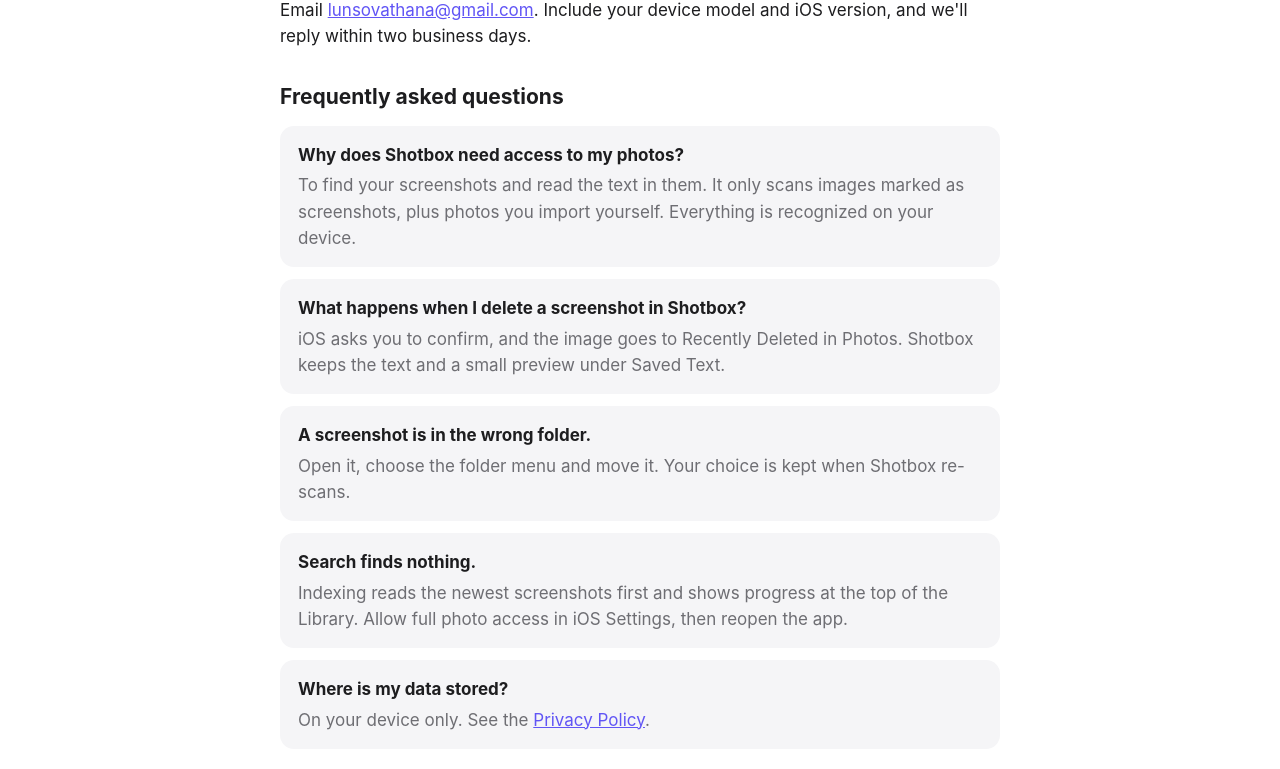
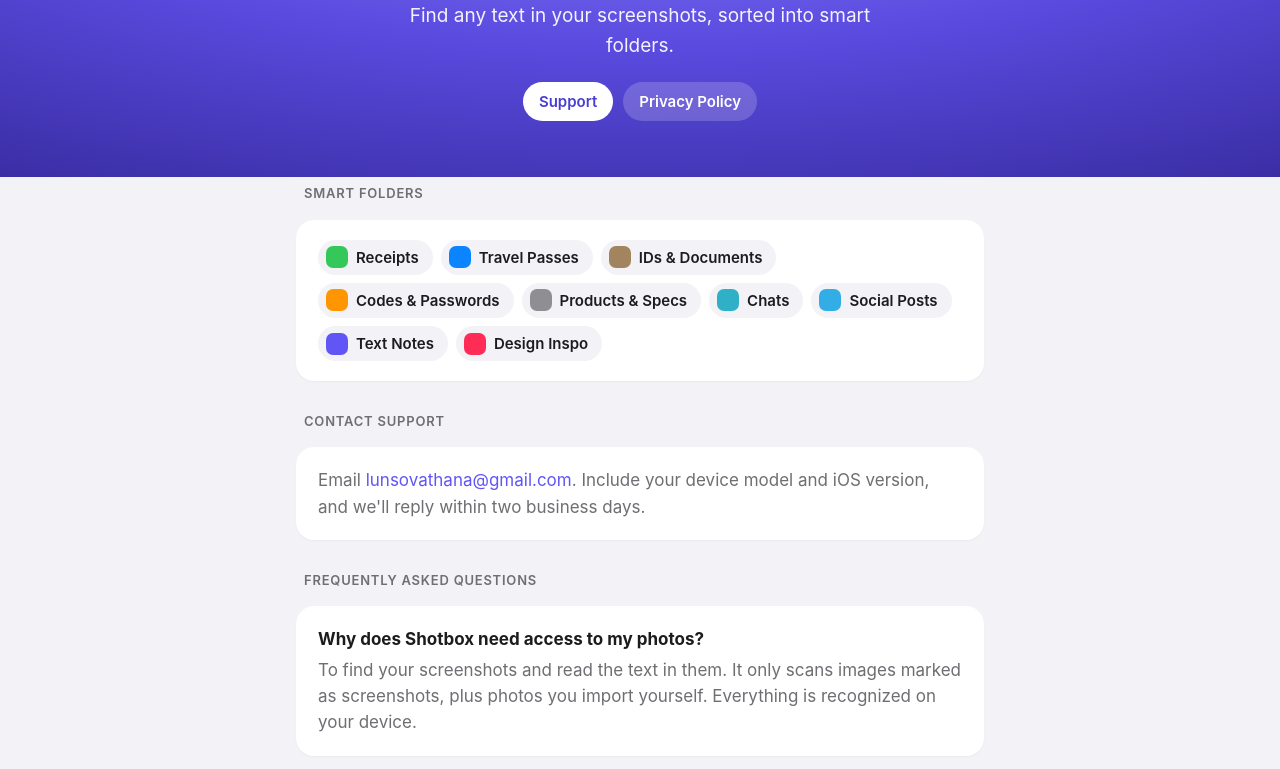
Before and after one commit to sovathanalun/shotbox, a plain HTML site: page index.html in a window 1280 px wide. Shown: the part 229-998 px from the top of the page. Drawn offline with Linux system fonts and the light colour scheme.

Commit message:
Restyle support and privacy pages to match the app theme
Co-Authored-By: Claude Sonnet 5.5 <noreply@anthropic.com>

```diff
--- a/index.html
+++ b/index.html
@@ -3,32 +3,34 @@
 <head>
 <meta charset="utf-8">
 <meta name="viewport" content="width=device-width, initial-scale=1">
+<meta name="theme-color" content="#5b4be0">
+<link rel="icon" href="icon.png">
+<link rel="stylesheet" href="style.css">
 <title>Shotbox – Support</title>
-<style>
-  :root { --text:#1d1d1f; --muted:#6e6e73; --bg:#fff; --accent:#6155f5; --card:#f5f5f7; }
-  @media (prefers-color-scheme: dark) { :root { --text:#f5f5f7; --muted:#a1a1a6; --bg:#000; --accent:#8a80ff; --card:#1c1c1e; } }
-  body { margin:0; background:var(--bg); color:var(--text); font:17px/1.55 -apple-system, BlinkMacSystemFont, "Segoe UI", Roboto, sans-serif; }
-  main { max-width:720px; margin:0 auto; padding:48px 20px 80px; }
-  h1 { font-size:34px; margin:0 0 4px; } h2 { font-size:21px; margin:32px 0 8px; }
-  .muted { color:var(--muted); } a { color:var(--accent); }
-  .card { background:var(--card); border-radius:14px; padding:16px 18px; margin:12px 0; }
-  .card h3 { margin:0 0 4px; font-size:17px; } .card p { margin:0; color:var(--muted); }
-</style>
 </head>
 <body>
+<header class="hero">
+<img src="icon.png" alt="Shotbox app icon">
+<h1>Shotbox</h1>
+<p>Find any text in your screenshots, sorted into smart folders.</p>
+<nav><a class="on" href="./">Support</a><a href="privacy-policy.html">Privacy Policy</a></nav>
+</header>
 <main>
-<h1>Shotbox</h1>
-<p class="muted">Find any text in your screenshots, sorted into smart folders.</p>
+<h2>Smart folders</h2>
+<div class="panel"><div class="folders">
+<span><i style="background:#34c759"></i>Receipts</span><span><i style="background:#0a84ff"></i>Travel Passes</span><span><i style="background:#a2845e"></i>IDs &amp; Documents</span><span><i style="background:#ff9500"></i>Codes &amp; Passwords</span><span><i style="background:#8e8e93"></i>Products &amp; Specs</span><span><i style="background:#30b0c7"></i>Chats</span><span><i style="background:#32ade6"></i>Social Posts</span><span><i style="background:#6155f5"></i>Text Notes</span><span><i style="background:#ff2d55"></i>Design Inspo</span>
+</div></div>
 
 <h2>Contact support</h2>
-<p>Email <a href="mailto:lunsovathana@gmail.com?subject=Shotbox%20Support">lunsovathana@gmail.com</a>. Include your device model and iOS version, and we'll reply within two business days.</p>
+<div class="panel"><p>Email <a href="mailto:lunsovathana@gmail.com?subject=Shotbox%20Support">lunsovathana@gmail.com</a>. Include your device model and iOS version, and we'll reply within two business days.</p></div>
 
 <h2>Frequently asked questions</h2>
-<div class="card"><h3>Why does Shotbox need access to my photos?</h3><p>To find your screenshots and read the text in them. It only scans images marked as screenshots, plus photos you import yourself. Everything is recognized on your device.</p></div>
-<div class="card"><h3>What happens when I delete a screenshot in Shotbox?</h3><p>iOS asks you to confirm, and the image goes to Recently Deleted in Photos. Shotbox keeps the text and a small preview under Saved Text.</p></div>
-<div class="card"><h3>A screenshot is in the wrong folder.</h3><p>Open it, choose the folder menu and move it. Your choice is kept when Shotbox re-scans.</p></div>
-<div class="card"><h3>Search finds nothing.</h3><p>Indexing reads the newest screenshots first and shows progress at the top of the Library. Allow full photo access in iOS Settings, then reopen the app.</p></div>
-<div class="card"><h3>Where is my data stored?</h3><p>On your device only. See the <a href="privacy-policy.html">Privacy Policy</a>.</p></div>
+<div class="panel"><h3>Why does Shotbox need access to my photos?</h3><p>To find your screenshots and read the text in them. It only scans images marked as screenshots, plus photos you import yourself. Everything is recognized on your device.</p></div>
+<div class="panel"><h3>What happens when I delete a screenshot in Shotbox?</h3><p>iOS asks you to confirm, and the image goes to Recently Deleted in Photos. Shotbox keeps the text and a small preview under Saved Text.</p></div>
+<div class="panel"><h3>A screenshot is in the wrong folder.</h3><p>Open it, choose the folder menu and move it. Your choice is kept when Shotbox re-scans.</p></div>
+<div class="panel"><h3>Search finds nothing.</h3><p>Indexing reads the newest screenshots first and shows progress at the top of the Library. Allow full photo access in iOS Settings, then reopen the app.</p></div>
+<div class="panel"><h3>Where is my data stored?</h3><p>On your device only. See the <a href="privacy-policy.html">Privacy Policy</a>.</p></div>
 </main>
+<footer>© 2026 Lun Sovathana</footer>
 </body>
 </html>
--- /dev/null
+++ b/style.css
@@ -0,0 +1,27 @@
+/* Shotbox site: mirrors the app (indigo accent, grouped-list background, rounded white cards). */
+:root{--accent:#6155f5;--accent2:#8a80ff;--text:#1c1c1e;--muted:#6e6e73;--bg:#f2f2f7;--card:#fff;--line:#e5e5ea;
+  --hero1:#9d94ff;--hero2:#5b4be0;--hero3:#2a1f86}
+@media (prefers-color-scheme:dark){:root{--accent:#8a80ff;--accent2:#6155f5;--text:#f5f5f7;--muted:#a1a1a6;--bg:#000;--card:#1c1c1e;--line:#2c2c2e}}
+*{box-sizing:border-box}
+body{margin:0;background:var(--bg);color:var(--text);font:17px/1.55 -apple-system,BlinkMacSystemFont,"SF Pro Text","Segoe UI",Roboto,sans-serif}
+a{color:var(--accent);text-decoration:none} a:hover{text-decoration:underline}
+.hero{background:radial-gradient(120% 140% at 50% 0%,var(--hero1) 0%,var(--hero2) 48%,var(--hero3) 100%);color:#fff;text-align:center;padding:48px 20px 56px}
+.hero img{width:96px;height:96px;border-radius:22px;box-shadow:0 10px 30px rgba(15,8,70,.45)}
+.hero h1{font-size:38px;margin:16px 0 4px;letter-spacing:-.02em}
+.hero p{margin:0 auto;max-width:520px;opacity:.93;font-size:19px}
+.hero nav{margin-top:22px;display:flex;gap:10px;justify-content:center;flex-wrap:wrap}
+.hero nav a{color:#fff;background:rgba(255,255,255,.18);padding:8px 16px;border-radius:999px;font-size:15px;font-weight:600}
+.hero nav a.on{background:#fff;color:#4a3dd1}
+main{max-width:720px;margin:-24px auto 0;padding:0 16px 72px}
+.panel{background:var(--card);border-radius:18px;padding:20px 22px;margin:16px 0;box-shadow:0 1px 2px rgba(0,0,0,.04)}
+h2{font-size:13px;text-transform:uppercase;letter-spacing:.06em;color:var(--muted);margin:30px 8px 8px;font-weight:600}
+.panel h3{margin:0 0 4px;font-size:17px} .panel p{margin:0;color:var(--muted)}
+.panel h3+p{margin-top:2px}
+.panel+.panel{margin-top:10px}
+.sec h3{color:var(--accent)}
+.folders{display:flex;flex-wrap:wrap;gap:8px}
+.folders span{display:inline-flex;align-items:center;gap:8px;background:var(--bg);border-radius:999px;padding:6px 14px 6px 8px;font-size:15px;font-weight:600}
+.folders i{width:22px;height:22px;border-radius:7px;display:inline-block}
+.meta{color:var(--muted);font-size:14px;margin:0;padding:40px 8px 0;position:relative}
+.meta+.panel{margin-top:10px}
+footer{text-align:center;color:var(--muted);font-size:14px;padding:0 16px 40px}
```
Also changed, not shown: privacy-policy.html (+21 -30 lines), icon.png (added).
